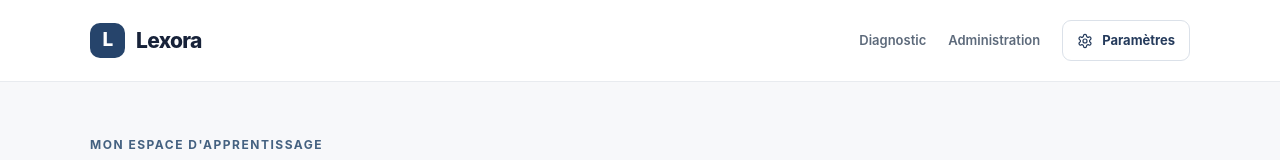
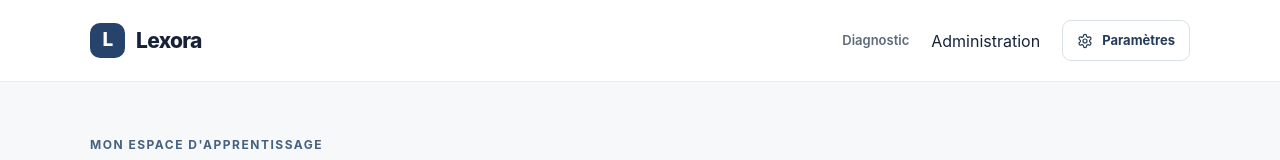
Before and after one commit to Teamfliyou/toeic-reading-ai-coach, a React (Vite) app: page / in a window 1280 px wide. Shown: the top 160 px of the page. Built offline with nearby package versions, Linux system fonts and the light colour scheme; no server answers; the HTML template or start-up script is replaced by a standard one.

Commit message:
docs: admin configuration and accessible admin navigation

```diff
--- a/src/pages/Dashboard.tsx
+++ b/src/pages/Dashboard.tsx
@@ -20,7 +20,7 @@ export default function Dashboard() {
   const correct = history.reduce((total, session) => total + session.correct, 0);
   const average = attempted ? Math.round(correct / attempted * 100) : null;
   return <div className="lexora-page">
-    <header className="lexora-nav"><div className="lexora-shell"><a href="#/" className="lexora-brand"><span className="lexora-mark">L</span> Lexora</a><div className="lexora-navright"><a className="lexora-smalllink" href="#/diagnostic">Diagnostic</a><a className="lexora-smalllink" href="#/admin">Administration</a><SettingsButton withLabel /></div></div></header>
+    <header className="lexora-nav"><div className="lexora-shell"><a href="#/" className="lexora-brand"><span className="lexora-mark">L</span> Lexora</a><div className="lexora-navright"><a className="lexora-smalllink" href="#/diagnostic">Diagnostic</a><a className="lexora-admin-link" href="#/admin">Administration</a><SettingsButton withLabel /></div></div></header>
     <main className="lexora-shell lexora-content">
       <p className="lexora-eyebrow">Mon espace d'apprentissage</p>
       <h1 className="lexora-heading">Votre anglais, à votre rythme.</h1>
```
